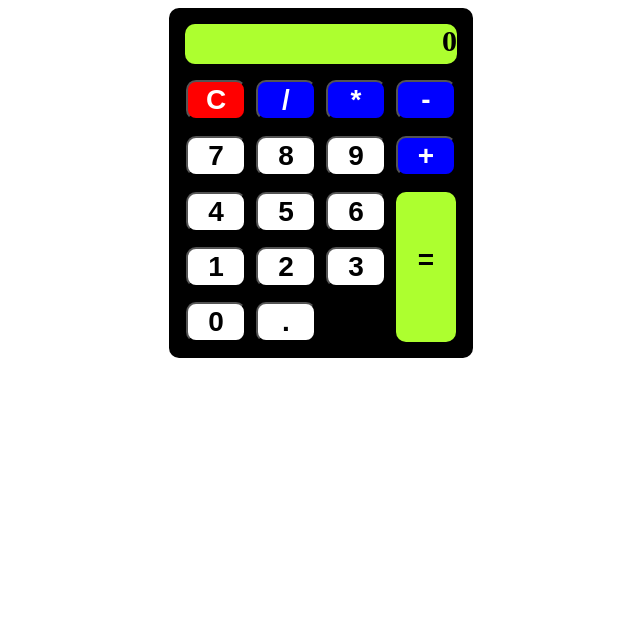
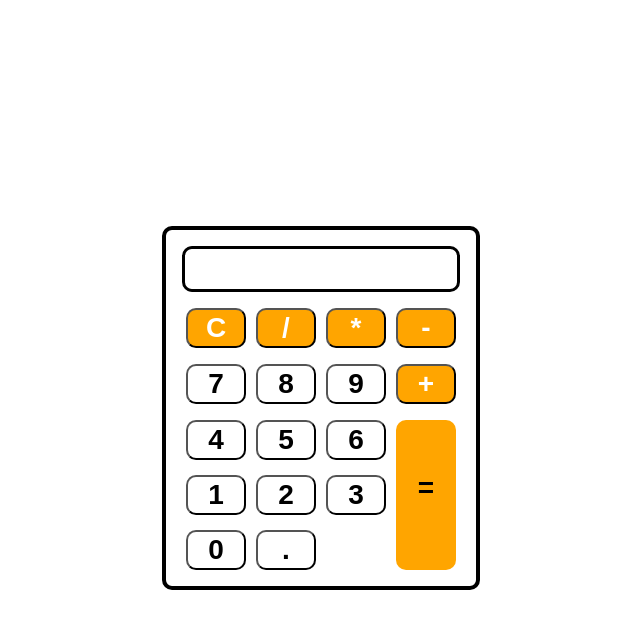
Before and after one commit to OXY2006/Calculator, a plain HTML site: page index.html in a window 1280 px wide. Shown: the whole page, without its empty margins (319-959 px from the left). Drawn offline with Linux system fonts and the light colour scheme.

Commit message:
edited the style.css file

```diff
--- a/index.html
+++ b/index.html
@@ -10,7 +10,7 @@
      <div class="align">
     <div class="container">
         <div class="displayContainer" id="displayContainer">
-            <div class="display" id="display">0</div>
+            <div class="display" id="display"></div>
         </div>
         <div class="characters">
 
--- a/style.css
+++ b/style.css
@@ -1,15 +1,26 @@
+body {
+    display: flex;
+    flex-direction: column;
+    justify-content: center;
+    align-items: center;
+    min-height: 100vh;
+}
+
 .align {
     display: flex;
     justify-content: center;
   }
+
   .container {
-    background-color: black;
-
+    background-color: white;
+    border: 0.3rem solid;
+    border-color: black;
     padding: 1rem;
     border-radius: 10px;
   }
+
   .display {
-    background-color: greenyellow;
+    background-color: white;
     height: 40px;
     border-radius: 10px;
     text-align: right;
@@ -18,45 +29,52 @@
     width: 17rem;
     overflow-x: hidden
   }
+
   .displayContainer {
     display: flex;
     justify-content: center;
+    border: 0.2rem solid;
+    border-color: black;
+    border-radius: 10px;
+  }
 
-  }
   .first {
     display: flex;
     flex-direction: row;
     column-gap: 10px;
     justify-content: center;
     margin-top: 1rem;
+  }
 
-  }
   .second{
     display: flex;
     flex-direction: row;
     column-gap: 10px;
     justify-content: center;
   }
+
   .clear {
     width: 60px;
     height: 40px;
-    background-color: red;
+    background-color: orange;
     font-size: 28px;
     font-weight: bold;
     text-align: center;
     color: white;
     border-radius: 10px;
   }
+
   .blue {
     width: 60px;
     height: 40px;
-    background-color: blue;
+    background-color: orange;
     font-size: 28px;
     font-weight: bold;
     text-align: center;
     color: white;
     border-radius: 10px;
   }
+
   .white {
     width: 60px;
     height: 40px;
@@ -66,39 +84,39 @@
     text-align: center;
     border-radius: 10px;
   }
+
   .green {
     width: 60px;
     height: 40px;
-    background-color: greenyellow;
+    background-color: orange;
     font-size: 28px;
     font-weight: bold;
     text-align: center;
     border-radius: 10px 10px 0 0;
-    border:greenyellow
+    border: orange;
   }
+
   .greenb {
     width: 60px;
     height: 55px;
-    background-color: greenyellow;
+    background-color: orange;
     font-size: 28px;
     font-weight: bold;
     text-align: center;
-    border: greenyellow;
+    border: orange;
+  }
 
-
-  }
   .greenc {
     width: 60px;
     height: 40px;
-    background-color: greenyellow;
+    background-color: orange;
     font-size: 28px;
     font-weight: bold;
     text-align: center;
     border-radius: 0 0 10px 10px;
     padding-top: 15px;
+  }
 
-
-  }
   .black{
        width: 60px;
     height: 40px;
@@ -106,8 +124,8 @@
     font-weight: bold;
     text-align: center;
     border-radius: 10px;
+  }
 
-  }
   .one{
       margin-top: 15px;
   }
```
